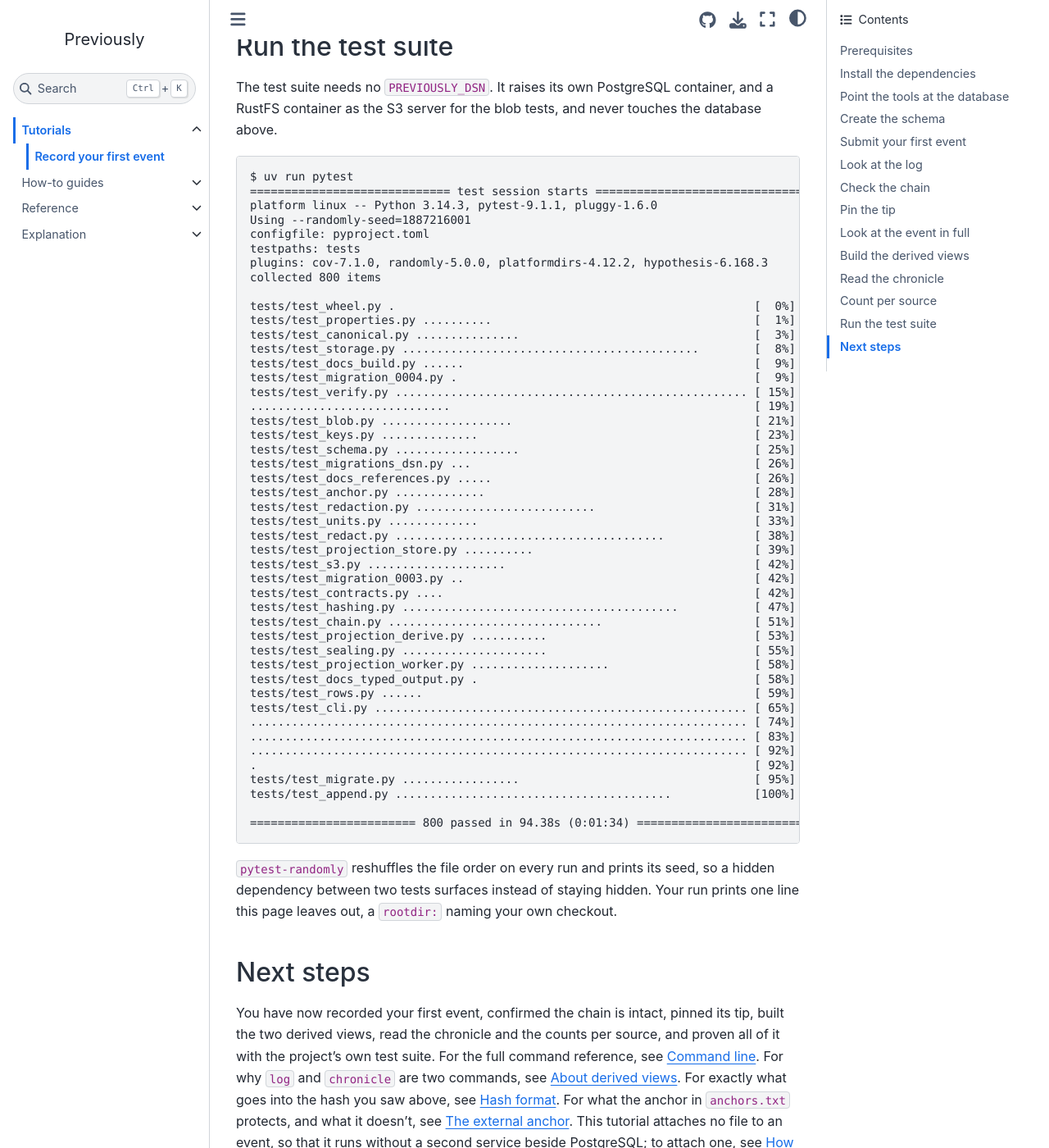
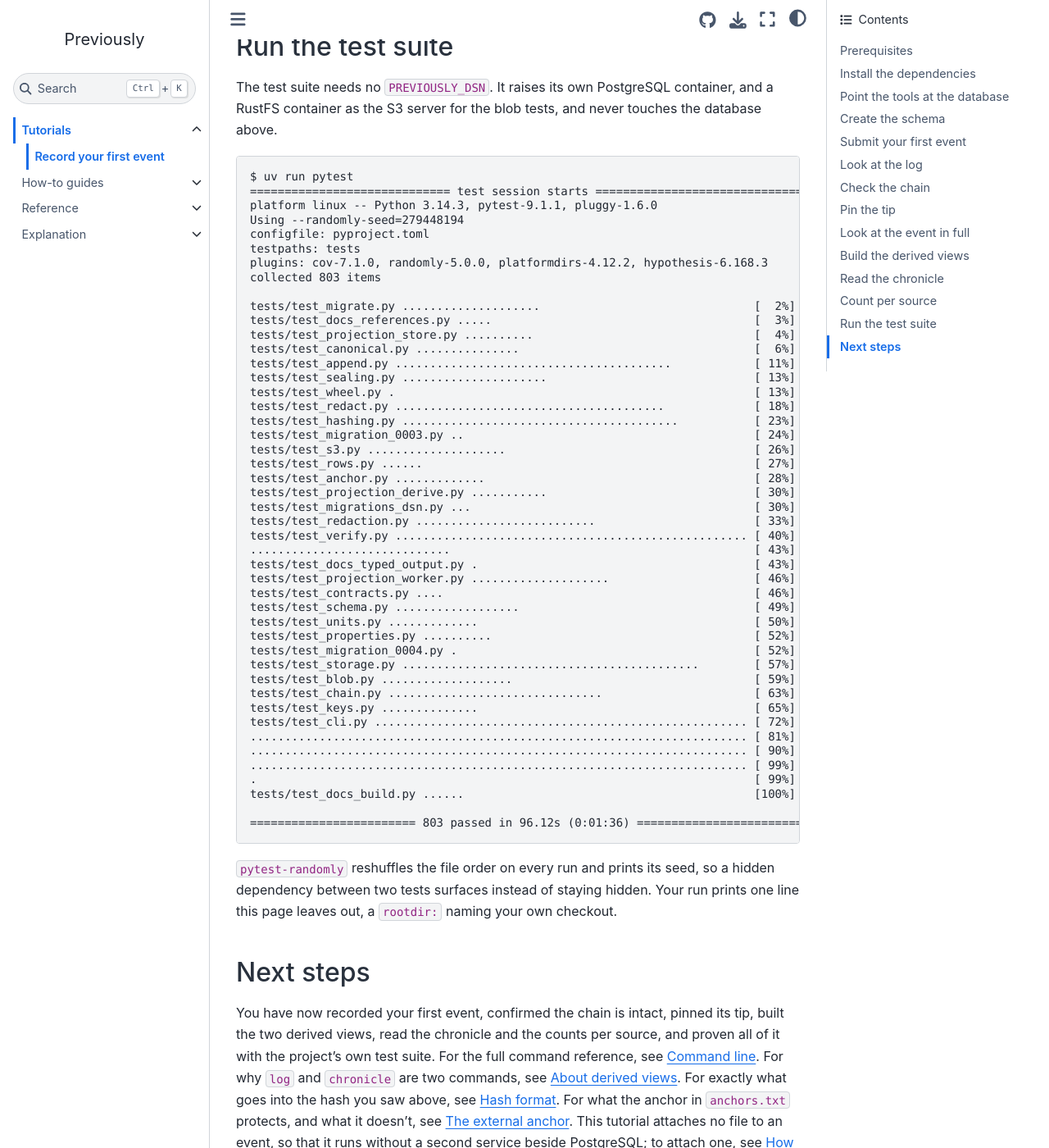
Before and after one commit to jensens/previously, a Sphinx documentation site: the page built from docs/tutorials/record-your-first-event.md, in a window 1280 px wide and 1400 px high, scrolled down 4710 px. Shown: the whole window at 82% size. Built offline with Sphinx 7.4.7 and the Sphinx Book theme 1.1.4, drawn with Linux system fonts in a browser that asks for light colours.

Commit message:
cli: SIGTERM ends a command with 143, and a migration rolls back
In a container `previously` is process 1, and the kernel delivers no
signal to process 1 that it has left at the default action. Measured on
2026-10-05: `docker stop` on a `migrate` waiting for the lock took 10.2 s
and ended with 137 (SIGKILL); a pod Kubernetes stops waits the same way.

`main` now sets a handler for the command's run that raises
`SystemExit(143)`: the stack unwinds, an open transaction rolls back,
and psycopg cancels a query it waits on when `SystemExit` reaches it.
With the image of this branch, `docker stop` took 0.4 s and ended with
143, nothing on standard error. The handler is put back after the
command, so the test suite keeps its own.

Three tests start `previously migrate` as a process of their own: a
control that migrates and ends with 0; a `migrate` waiting on the lock
the test holds, which SIGTERM ends with 143, no output, the wait gone
and no schema; and one waiting inside the upgrade from
`0003_hash_version_2` on a table lock the test holds, which ends with
143 and leaves the database at 0003 without `event_blob`, so the next
`migrate` runs from there. Mutations, each measured: no handler -> both
SIGTERM tests red (-15), the control green; a handler raising
`RuntimeError` -> both red; a handler calling `os._exit(143)` -> the
lock test red (the server still waited), the rollback test green, as
its docstring says, because PostgreSQL rolls back any client that goes
away. Eight repeated runs green.

`cli.md` names exit code 143. The tutorial's test block is retyped from
a green run, 803 passed. The T2-l citation in `test_migrate.py` names
its plan.

Assisted-By: Claude Opus 5.5 <noreply@anthropic.com>

````diff
--- a/docs/tutorials/record-your-first-event.md
+++ b/docs/tutorials/record-your-first-event.md
@@ -192,49 +192,49 @@ It raises its own PostgreSQL container, and a RustFS container as the S3 server
 $ uv run pytest
 ============================= test session starts ==============================
 platform linux -- Python 3.14.3, pytest-9.1.1, pluggy-1.6.0
-Using --randomly-seed=1887216001
+Using --randomly-seed=279448194
 configfile: pyproject.toml
 testpaths: tests
 plugins: cov-7.1.0, randomly-5.0.0, platformdirs-4.12.2, hypothesis-6.168.3
-collected 800 items
+collected 803 items
 
-tests/test_wheel.py .                                                    [  0%]
-tests/test_properties.py ..........                                      [  1%]
-tests/test_canonical.py ...............                                  [  3%]
-tests/test_storage.py ...........................................        [  8%]
-tests/test_docs_build.py ......                                          [  9%]
-tests/test_migration_0004.py .                                           [  9%]
-tests/test_verify.py ................................................... [ 15%]
-.............................                                            [ 19%]
-tests/test_blob.py ...................                                   [ 21%]
-tests/test_keys.py ..............                                        [ 23%]
-tests/test_schema.py ..................                                  [ 25%]
-tests/test_migrations_dsn.py ...                                         [ 26%]
-tests/test_docs_references.py .....                                      [ 26%]
+tests/test_migrate.py ....................                               [  2%]
+tests/test_docs_references.py .....                                      [  3%]
+tests/test_projection_store.py ..........                                [  4%]
+tests/test_canonical.py ...............                                  [  6%]
+tests/test_append.py ........................................            [ 11%]
+tests/test_sealing.py .....................                              [ 13%]
+tests/test_wheel.py .                                                    [ 13%]
+tests/test_redact.py .......................................             [ 18%]
+tests/test_hashing.py ........................................           [ 23%]
+tests/test_migration_0003.py ..                                          [ 24%]
+tests/test_s3.py ....................                                    [ 26%]
+tests/test_rows.py ......                                                [ 27%]
 tests/test_anchor.py .............                                       [ 28%]
-tests/test_redaction.py ..........................                       [ 31%]
-tests/test_units.py .............                                        [ 33%]
-tests/test_redact.py .......................................             [ 38%]
-tests/test_projection_store.py ..........                                [ 39%]
-tests/test_s3.py ....................                                    [ 42%]
-tests/test_migration_0003.py ..                                          [ 42%]
-tests/test_contracts.py ....                                             [ 42%]
-tests/test_hashing.py ........................................           [ 47%]
-tests/test_chain.py ...............................                      [ 51%]
-tests/test_projection_derive.py ...........                              [ 53%]
-tests/test_sealing.py .....................                              [ 55%]
-tests/test_projection_worker.py ....................                     [ 58%]
-tests/test_docs_typed_output.py .                                        [ 58%]
-tests/test_rows.py ......                                                [ 59%]
-tests/test_cli.py ...................................................... [ 65%]
-........................................................................ [ 74%]
-........................................................................ [ 83%]
-........................................................................ [ 92%]
-.                                                                        [ 92%]
-tests/test_migrate.py .................                                  [ 95%]
-tests/test_append.py ........................................            [100%]
+tests/test_projection_derive.py ...........                              [ 30%]
+tests/test_migrations_dsn.py ...                                         [ 30%]
+tests/test_redaction.py ..........................                       [ 33%]
+tests/test_verify.py ................................................... [ 40%]
+.............................                                            [ 43%]
+tests/test_docs_typed_output.py .                                        [ 43%]
+tests/test_projection_worker.py ....................                     [ 46%]
+tests/test_contracts.py ....                                             [ 46%]
+tests/test_schema.py ..................                                  [ 49%]
+tests/test_units.py .............                                        [ 50%]
+tests/test_properties.py ..........                                      [ 52%]
+tests/test_migration_0004.py .                                           [ 52%]
+tests/test_storage.py ...........................................        [ 57%]
+tests/test_blob.py ...................                                   [ 59%]
+tests/test_chain.py ...............................                      [ 63%]
+tests/test_keys.py ..............                                        [ 65%]
+tests/test_cli.py ...................................................... [ 72%]
+........................................................................ [ 81%]
+........................................................................ [ 90%]
+........................................................................ [ 99%]
+.                                                                        [ 99%]
+tests/test_docs_build.py ......                                          [100%]
 
-======================== 800 passed in 94.38s (0:01:34) ========================
+======================== 803 passed in 96.12s (0:01:36) ========================
 ```
 
 `pytest-randomly` reshuffles the file order on every run and prints its seed, so a hidden dependency between two tests surfaces instead of staying hidden.
````
Also changed, not shown: docs/reference/cli.md (+4 -0 lines), 2 other files.
